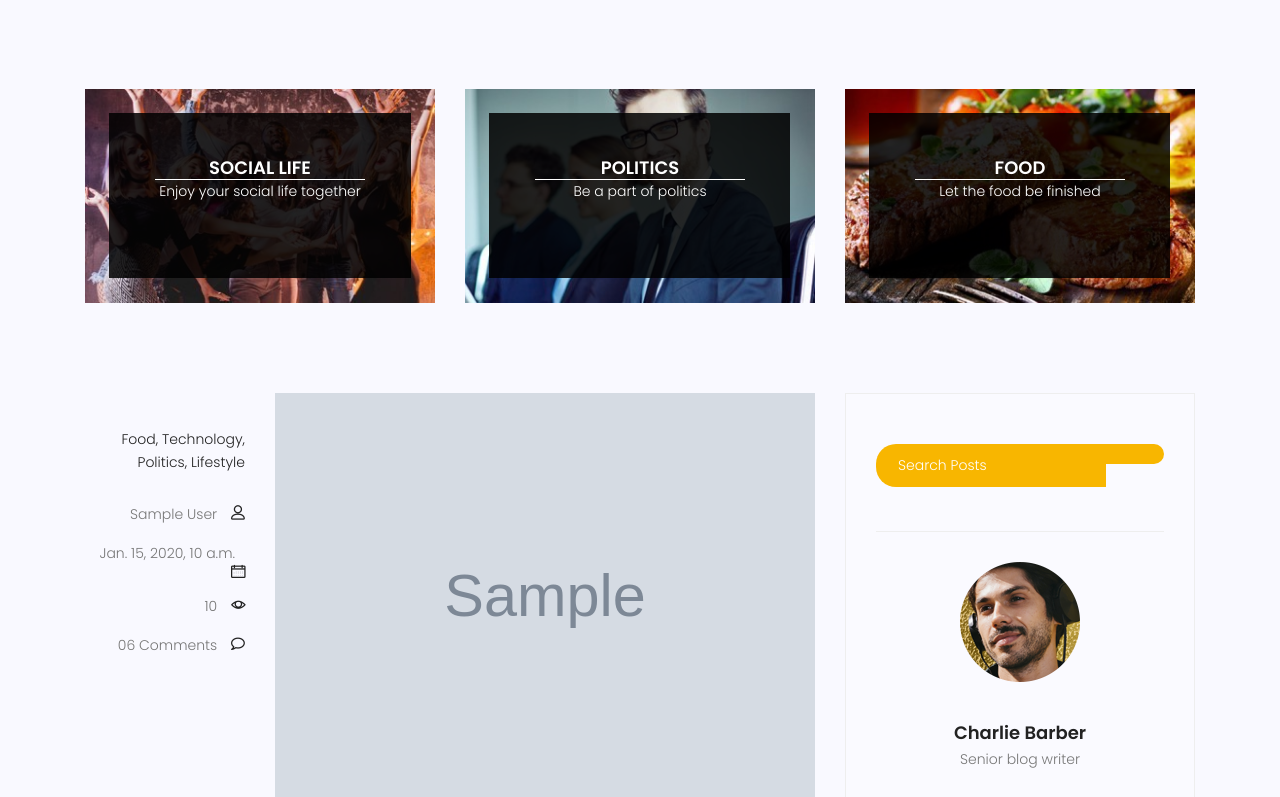
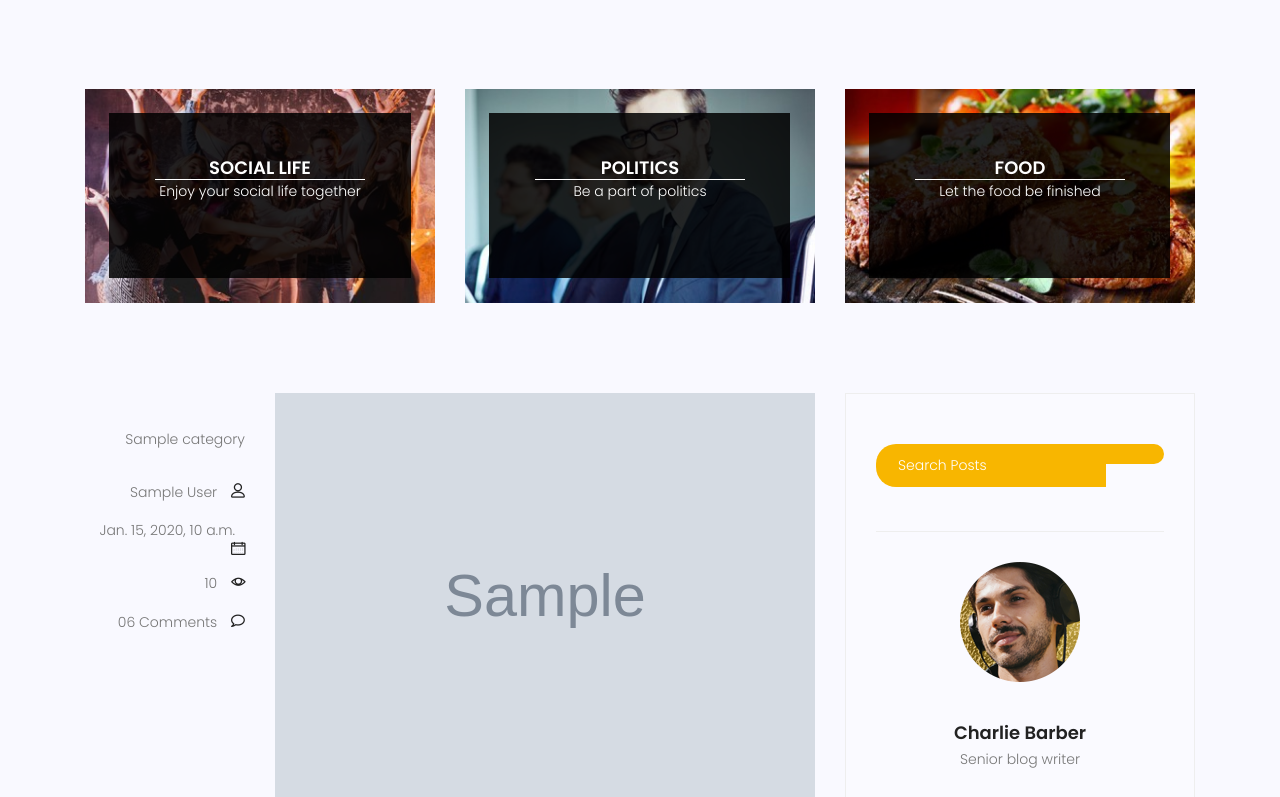
Before and after one commit to hasanhasanhaji/new_site_django, a Django app: page /blog/ in a window 1280 px wide. Shown: the part 689-1486 px from the top of the page. Run offline with Django 4.2, Linux system fonts and the light colour scheme; tables that the repository leaves empty hold one stand-in row (values such as "Sample post"); grey boxes marked "Sample" are stand-in pictures; some libraries are stand-ins or nearby versions.

Commit message:
add category to template
add category to template

```diff
--- a/blog/admin.py
+++ b/blog/admin.py
@@ -1,5 +1,5 @@
 from django.contrib import admin
-from blog.models import post
+from blog.models import post,Category
 
 
 # Register your models here.
@@ -11,4 +11,5 @@ class PostAdmin(admin.ModelAdmin):
     search_fields = ['title', 'content']
 
 
+admin.site.register(Category)
 admin.site.register(post, PostAdmin)
--- a/blog/models.py
+++ b/blog/models.py
@@ -3,6 +3,12 @@ from django.contrib.auth.models import User
 
 
 # Create your models here.
+
+class Category(models.Model):
+    name = models.CharField(max_length=255)
+
+    def __str__(self):
+        return self.name
 
 
 class post(models.Model):
@@ -12,7 +18,7 @@ class post(models.Model):
     content = models.TextField()
 
     # tag
-    # category
+    category = models.ManyToManyField(Category,)
 
     counted_views = models.IntegerField(default=0)
     status = models.BooleanField(default=False)
--- a/templates/blog/blog-home.html
+++ b/templates/blog/blog-home.html
@@ -32,7 +32,8 @@
                         <div class="overlay overlay-bg"></div>
                         <a href="#" target="_blank">
                             <div class="thumb">
-								  		 <img class="content-image img-fluid d-block mx-auto" src="{% static 'img/blog/cat-widget1.jpg' %}" alt="">
+                                <img class="content-image img-fluid d-block mx-auto"
+                                     src="{% static 'img/blog/cat-widget1.jpg' %}" alt="">
                             </div>
                             <div class="content-details">
                                 <h4 class="content-title mx-auto text-uppercase">Social life</h4>
@@ -49,7 +50,8 @@
                         <div class="overlay overlay-bg"></div>
                         <a href="#" target="_blank">
                             <div class="thumb">
-								  		 <img class="content-image img-fluid d-block mx-auto" src="{% static 'img/blog/cat-widget2.jpg' %}" alt="">
+                                <img class="content-image img-fluid d-block mx-auto"
+                                     src="{% static 'img/blog/cat-widget2.jpg' %}" alt="">
                             </div>
                             <div class="content-details">
                                 <h4 class="content-title mx-auto text-uppercase">Politics</h4>
@@ -66,7 +68,8 @@
                         <div class="overlay overlay-bg"></div>
                         <a href="#" target="_blank">
                             <div class="thumb">
-								  		 <img class="content-image img-fluid d-block mx-auto" src="{% static 'img/blog/cat-widget3.jpg' %}" alt="">
+                                <img class="content-image img-fluid d-block mx-auto"
+                                     src="{% static 'img/blog/cat-widget3.jpg' %}" alt="">
                             </div>
                             <div class="content-details">
                                 <h4 class="content-title mx-auto text-uppercase">Food</h4>
@@ -91,16 +94,18 @@
                 <div class="single-post row">
                     <div class="col-lg-3  col-md-3 meta-details">
                         <ul class="tags">
-										<li><a href="#">Food,</a></li>
-										<li><a href="#">Technology,</a></li>
-										<li><a href="#">Politics,</a></li>
-										<li><a href="#">Lifestyle</a></li>
+                            {{ post.category.all|join:", " }}
+
                         </ul>
                         <div class="user-details row">
-										<p class="user-name col-lg-12 col-md-12 col-6"><a href="#">{{post.author.get_full_name}}</a> <span class="lnr lnr-user"></span></p>
-										<p class="date col-lg-12 col-md-12 col-6"><a href="#">{{post.published_date}}</a> <span class="lnr lnr-calendar-full"></span></p>
-										<p class="view col-lg-12 col-md-12 col-6"><a href="#">{{post.counted_views}}</a> <span class="lnr lnr-eye"></span></p>
-										<p class="comments col-lg-12 col-md-12 col-6"><a href="#">06 Comments</a> <span class="lnr lnr-bubble"></span></p>
+                            <p class="user-name col-lg-12 col-md-12 col-6"><a href="#">{{post.author.get_full_name}}</a>
+                                <span class="lnr lnr-user"></span></p>
+                            <p class="date col-lg-12 col-md-12 col-6"><a href="#">{{post.published_date}}</a> <span
+                                    class="lnr lnr-calendar-full"></span></p>
+                            <p class="view col-lg-12 col-md-12 col-6"><a href="#">{{post.counted_views}}</a> <span
+                                    class="lnr lnr-eye"></span></p>
+                            <p class="comments col-lg-12 col-md-12 col-6"><a href="#">06 Comments</a> <span
+                                    class="lnr lnr-bubble"></span></p>
                         </div>
                     </div>
                     <div class="col-lg-9 col-md-9 ">
@@ -143,7 +148,8 @@
                 <div class="widget-wrap">
                     <div class="single-sidebar-widget search-widget">
                         <form class="search-form" action="#">
-			                            <input placeholder="Search Posts" name="search" type="text" onfocus="this.placeholder = ''" onblur="this.placeholder = 'Search Posts'" >
+                            <input placeholder="Search Posts" name="search" type="text" onfocus="this.placeholder = ''"
+                                   onblur="this.placeholder = 'Search Posts'">
                             <button type="submit"><i class="fa fa-search"></i></button>
                         </form>
                     </div>
@@ -160,7 +166,9 @@
                             <li><a href="#"><i class="fa fa-behance"></i></a></li>
                         </ul>
                         <p>
-										Boot camps have its supporters andit sdetractors. Some people do not understand why you should have to spend money on boot camp when you can get. Boot camps have itssuppor ters andits detractors.
+                            Boot camps have its supporters andit sdetractors. Some people do not understand why you
+                            should have to spend money on boot camp when you can get. Boot camps have itssuppor ters
+                            andits detractors.
                         </p>
                     </div>
                     <div class="single-sidebar-widget popular-post-widget">
@@ -267,7 +275,9 @@
                                         <div class="input-group-text"><i class="fa fa-envelope" aria-hidden="true"></i>
                                         </div>
                                     </div>
-									        <input type="text" class="form-control" id="inlineFormInputGroup" placeholder="Enter email" onfocus="this.placeholder = ''" onblur="this.placeholder = 'Enter email'" >
+                                    <input type="text" class="form-control" id="inlineFormInputGroup"
+                                           placeholder="Enter email" onfocus="this.placeholder = ''"
+                                           onblur="this.placeholder = 'Enter email'">
                                 </div>
                             </div>
                             <a href="#" class="bbtns">Subcribe</a>
```
Also changed, not shown: blog/migrations/0014_category_post_category.py (added). Lines whose indentation alone changed are shown as unchanged.
